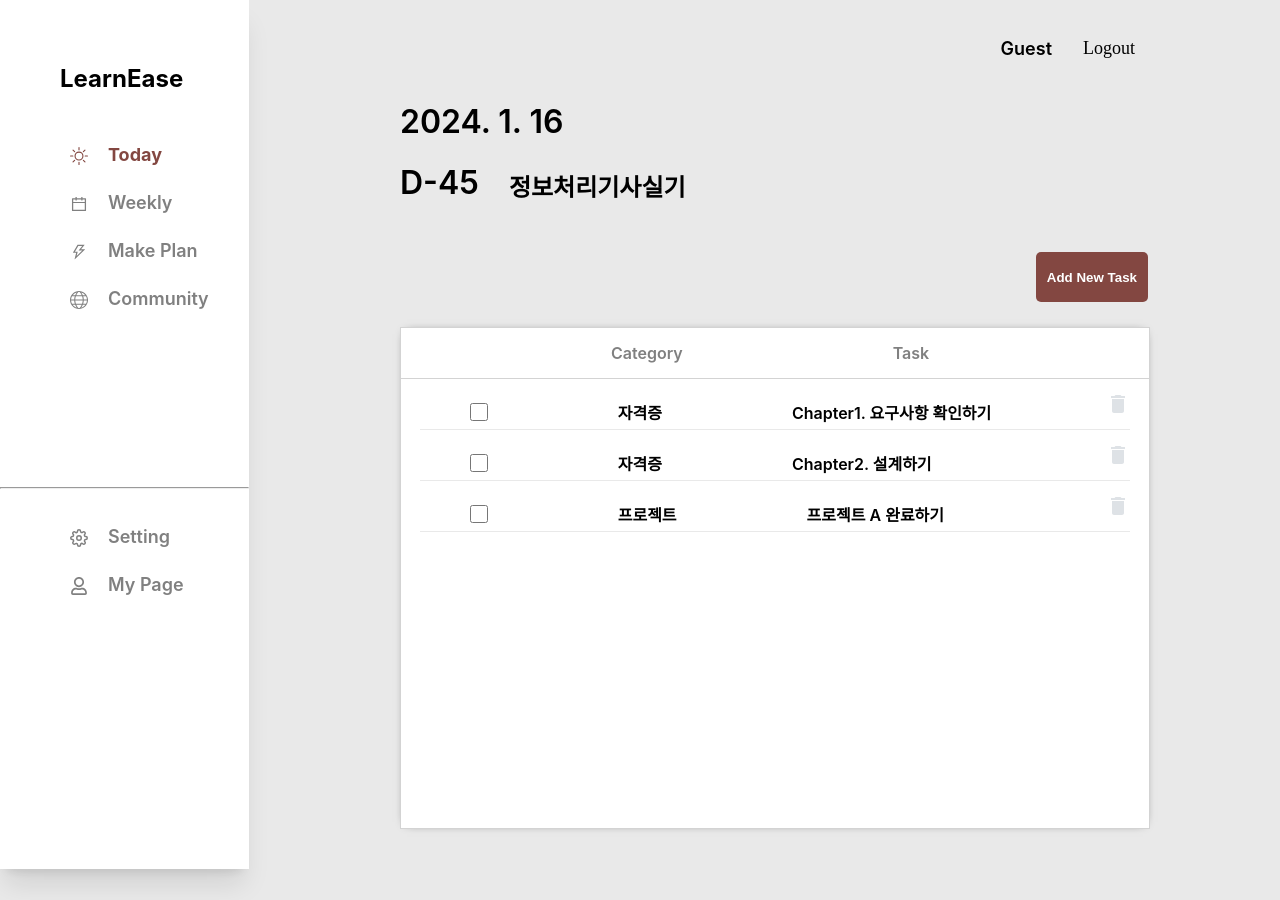
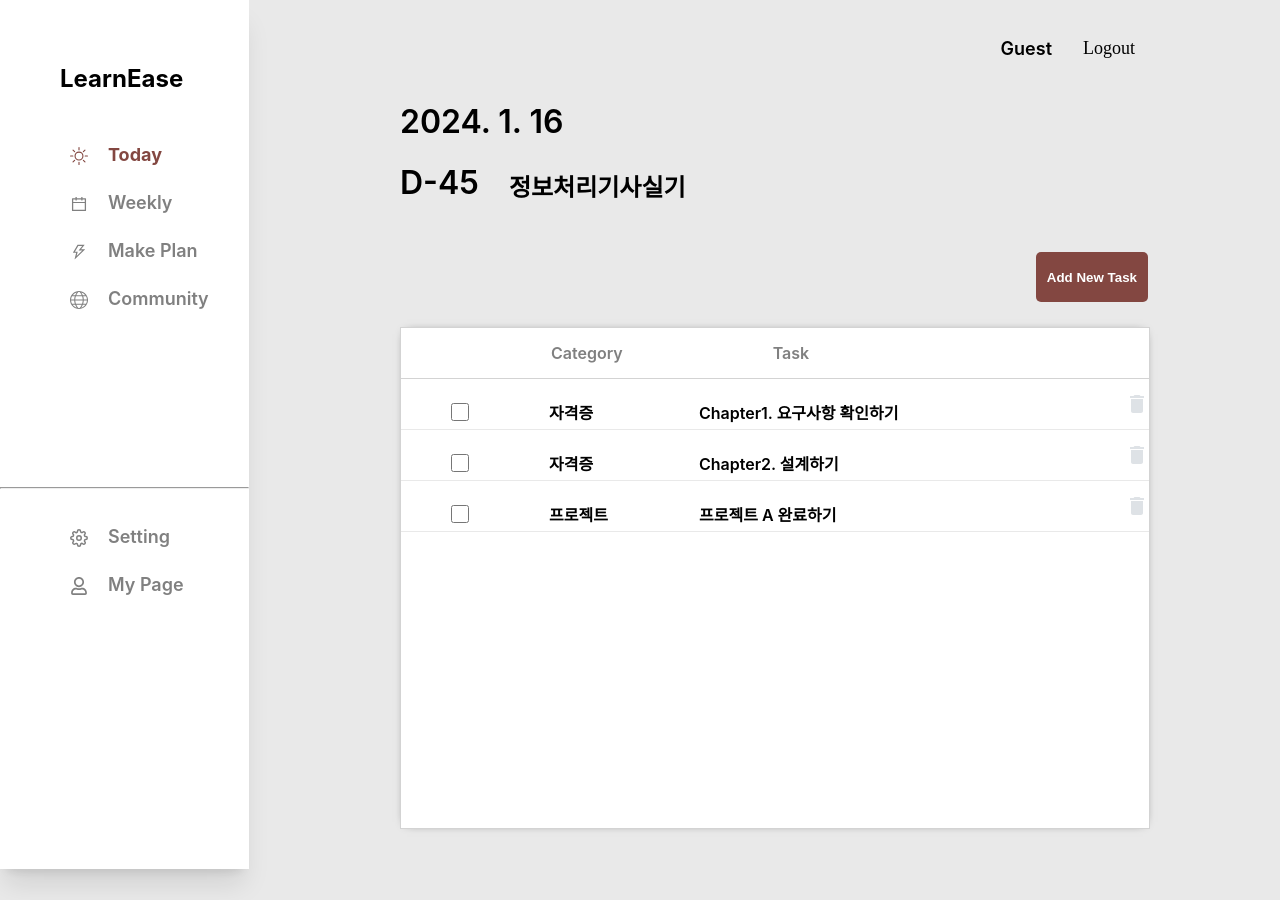
Before and after one commit to InQ-InQ-InQ-InQ-InQ/LearnEase_FE, a React (Create React App) app in the folder frontend/: page /api/today in a window 1280 px wide. Built offline with nearby package versions, Linux system fonts and the light colour scheme; no server answers.

Commit message:
style: Today.jsx 스타일수정

```diff
--- a/frontend/src/page/Today.jsx
+++ b/frontend/src/page/Today.jsx
@@ -19,6 +19,16 @@ const Remove = styled.div`
   &:hover {
     color: #ff6b6b;
   }
+`;
+
+const Value1 = styled.div`
+  width: 100px;
+  text-align: left;
+`;
+
+const Value2 = styled.div`
+  width: 250px;
+  text-align: left;
 `;
 
 function Today() {
@@ -54,8 +64,8 @@ function Today() {
             {tasks.map((task) => (
               <div key={task.id} className={styles.taskwrap} style={{ position: 'relative' }}>
                 <input type="checkbox" className={styles.check} />
-                <div className={styles.value}>{task.category}</div>
-                <div className={styles.value}>{task.content}</div>
+                <Value1 className={styles.value}>{task.category}</Value1>
+                <Value2 className={styles.value}>{task.content}</Value2>
                 <Remove>
                   <MdDelete />
                 </Remove>
--- a/frontend/src/style/Today.module.css
+++ b/frontend/src/style/Today.module.css
@@ -49,15 +49,14 @@
     font-weight: 600;
     color: gray;
     align-items: center;
-    text-align: center;
 }
 .toptext{
-    margin-left: 210px;
+    margin-left: 150px;
 }
 .taskwrap{
     display: flex;
     flex-direction: row;
-    width: 95%;
+    width: 100%;
     height: 50px;
     border-bottom: 1px solid #e9e9e9;
     align-items: center;
@@ -71,12 +70,12 @@
     margin-left: 50px;
 }
 .value{
-    margin-right: 80px;
     font-size: medium;
     font-weight: 600;
     color: black;
     margin-top: 15px;
-    margin-left: 50px;
+    margin-right: 50px;
+    text-align: center;
 }
 .removebtn{
     width: 80%;
```
